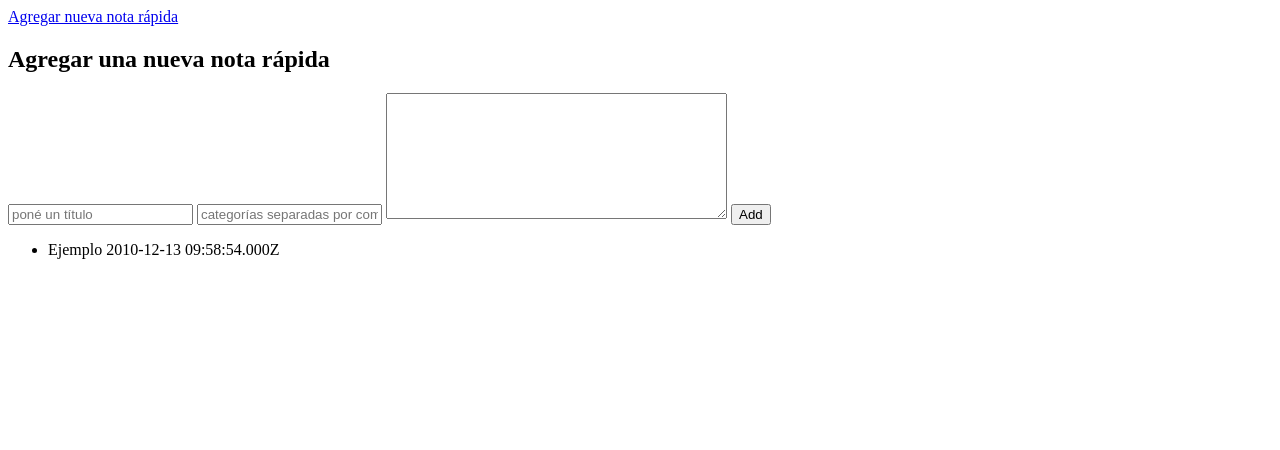
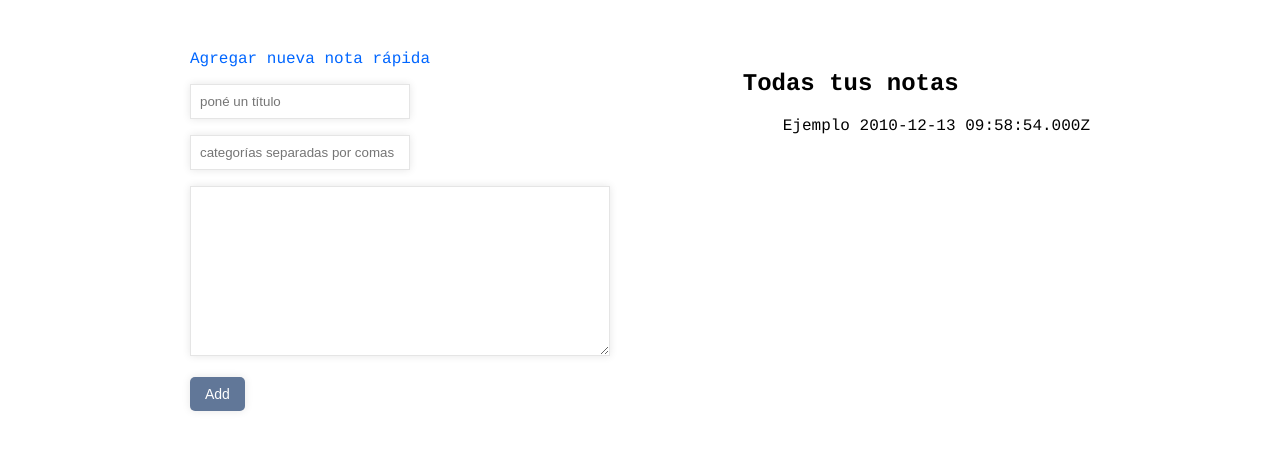
Before and after one commit to progra4-2010-4/progra4.github.com, a Jekyll site: the page repo.html, which Jekyll copies as it is, in a window 1280 px wide. Shown: the top 450 px of the page. Built offline with Jekyll 4.4.1, drawn with Linux system fonts in a browser that asks for light colours.

Commit message:
Listo lo básico, ¿pongo validación o versiones?

```diff
--- /dev/null
+++ b/css/forms.css
@@ -0,0 +1,38 @@
+input, textarea {
+    padding: 9px;
+    border: solid 1px #E5E5E5;
+    outline: 0;
+    width: 200px;
+    box-shadow: rgba(0,0,0, 0.1) 0px 0px 8px;
+    -moz-box-shadow: rgba(0,0,0, 0.1) 0px 0px 8px;
+    -webkit-box-shadow: rgba(0,0,0, 0.1) 0px 0px 8px;
+    }
+
+textarea {
+    width: 400px;
+    max-width: 400px;
+    height: 150px;
+    line-height: 150%;
+    }
+
+input:hover, textarea:hover,
+input:focus, textarea:focus {
+    border-color: #C9C9C9;
+    -webkit-box-shadow: rgba(0, 0, 0, 0.15) 0px 0px 8px;
+    }
+
+ label {
+    margin-left: 10px;
+    color: #999999;
+    }
+
+ input[type="submit"] {
+    width: auto;
+    padding: 9px 15px;
+    background: #617798;
+    border: 0;
+    font-size: 14px;
+    color: #FFFFFF;
+    -moz-border-radius: 5px;
+    -webkit-border-radius: 5px;
+    }
--- a/js/client.js
+++ b/js/client.js
@@ -50,7 +50,7 @@ var Gist = new function(){
         this.persist("example",
                 {title: "Ejemplo",
                  categories: "examen, progra4",
-                 content: "Aquí _hay_ **markdown** y \n\t@notes.each{|n| puts n}\n `código`"
+                 content: "Aquí _hay_ **markdown** y <pre><code>@notes.each{|n| puts n}</pre></code> `código`"
                 });
         }
     }
@@ -59,6 +59,7 @@ var Gist = new function(){
 
 $(function(){
    $("#display").hide();
+   $("textarea").elastic();
    Gist.setExample();
    converter = new Showdown.converter();
 
@@ -96,10 +97,12 @@ $(function(){
                                   categories:  $("[name='categories']").val(),
                                   content:  $("[name='content']").val()});
     $("#gists").append(Gist.display(key));
+    $("[name='title'], [name='categories'], [name='content']").val("");
    });
 
    $("#add").click(function(e){
     e.preventDefault();
     $("#edition").show();
+    $("#display").hide();
    });
 });
--- /dev/null
+++ b/js/jquery.elastic.js
@@ -0,0 +1,6 @@
+(function(jQuery){jQuery.fn.extend({elastic:function(){var mimics=['paddingTop','paddingRight','paddingBottom','paddingLeft','fontSize','lineHeight','fontFamily','width','fontWeight'];return this.each(function(){if(this.type!='textarea'){return false;}
+var $textarea=jQuery(this),$twin=jQuery('<div />').css({'position':'absolute','display':'none','word-wrap':'break-word'}),lineHeight=parseInt($textarea.css('line-height'),10)||parseInt($textarea.css('font-size'),'10'),minheight=parseInt($textarea.css('height'),10)||lineHeight*3,maxheight=parseInt($textarea.css('max-height'),10)||Number.MAX_VALUE,goalheight=0,i=0;if(maxheight<0){maxheight=Number.MAX_VALUE;}
+$twin.appendTo($textarea.parent());var i=mimics.length;while(i--){$twin.css(mimics[i].toString(),$textarea.css(mimics[i].toString()));}
+function setHeightAndOverflow(height,overflow){curratedHeight=Math.floor(parseInt(height,10));if($textarea.height()!=curratedHeight){$textarea.css({'height':curratedHeight+'px','overflow':overflow});}}
+function update(){var textareaContent=$textarea.val().replace(/&/g,'&amp;').replace(/  /g,'&nbsp;').replace(/<|>/g,'&gt;').replace(/\n/g,'<br />');var twinContent=$twin.html();if(textareaContent+'&nbsp;'!=twinContent){$twin.html(textareaContent+'&nbsp;');if(Math.abs($twin.height()+lineHeight-$textarea.height())>3){var goalheight=$twin.height()+lineHeight;if(goalheight>=maxheight){setHeightAndOverflow(maxheight,'auto');}else if(goalheight<=minheight){setHeightAndOverflow(minheight,'hidden');}else{setHeightAndOverflow(goalheight,'hidden');}}}}
+$textarea.css({'overflow':'hidden'});$textarea.keyup(function(){update();});$textarea.live('input paste',function(e){setTimeout(update,250);});update();});}});})(jQuery);
--- a/repo.html
+++ b/repo.html
@@ -3,13 +3,46 @@
   <head>
     <meta charset='utf-8' />
     <link href='/css/ui/jquery-ui-1.8.7.custom.css' rel='stylesheet' />
+    <link rel="stylesheet" href="/css/forms.css" type="text/css" media="screen" charset="utf-8"0>
     <link rel="stylesheet" href="http://yandex.st/highlightjs/5.16/styles/github.min.css">
     <script src='/js/jquery.js'></script>
     <script src='/js/jqueryui.js'></script>
     <script src='/js/modernizr-1.6.min.js'></script>
     <script src="/js/showdown.js"></script>
     <script src="http://yandex.st/highlightjs/5.16/highlight.min.js"></script>
+    <script src="/js/jquery.elastic.js"></script>
     <script src='/js/client.js'></script>
+    <style type="text/css" media="screen">
+       body{
+            font-family: Courier, monospace;
+            width: 900px;
+            margin: 0 auto;
+            padding-top: 50px;
+        }
+        em{
+            background-color: #FFF666;
+        }
+
+        a{
+            color: #06F;
+            text-decoration: none;
+        }
+        #workstation{
+            float: left;
+        }
+
+        #history{
+            float: right;
+        }
+
+        #gists{
+            list-style-type: none;
+        }
+
+        .gist:hover {
+            background-color: #FFF666;
+        }
+    </style>
     <title>Hackutils</title>
   </head>
   <body>
@@ -24,17 +57,25 @@
         (http://softwaremaniacs.org/soft/highlight/en/description/)
       * El código fuente está aquí, pero está ofuscado ;)
       -->
-      <a href="/gists/new" id="add">Agregar nueva nota rápida</a>
       <div id="workstation">
+          <a href="/gists/new" id="add">Agregar nueva nota rápida</a>
           <form id="edition" action="/gists/create">
-              <h2>Agregar una nueva nota rápida</h2>
+              <p>
               <input type="text" name="title" placeholder="poné un título"0>
+              </p><p>
               <input type="text" name="categories" placeholder="categorías separadas por comas"0>
+              </p><p>
               <textarea name="content" rows="8" cols="40"></textarea>
+              </p>
+              <p>
               <input type="submit" value="Add"0>
+              </p>
           </form>
           <div id="display"></div>
       </div>
-      <ul id="gists"></div>
+      <div id="history">
+          <h2>Todas tus notas</h2>
+          <ul id="gists"></div>
+      </div>
   </body>
 </html>
```
